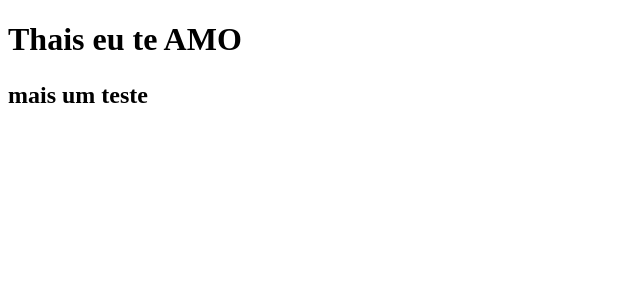
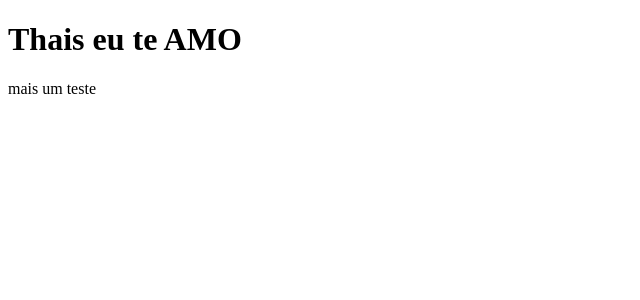
Before and after one commit to JoaoGabsoares/clone-tabnews, a Next.js app: page / in a window 1280 px wide. Shown: the top 300 px of the page, without its empty margins (0-640 px from the left). Built offline with nearby package versions, Linux system fonts and the light colour scheme.

Commit message:
ajustes de tags html

```diff
--- a/pages/index.js
+++ b/pages/index.js
@@ -1,11 +1,12 @@
 export default function home() {
     return (
-        <><h1>
-            Thais eu te <strong>AMO</strong>
-        </h1><h2>
-                <p>
-                    mais um teste
-                </p>
-            </h2></>
+        <>
+            <h1>
+                Thais eu te <strong>AMO</strong>
+            </h1>
+            <p>
+                mais um teste
+            </p>
+        </>
     );
 }
```
